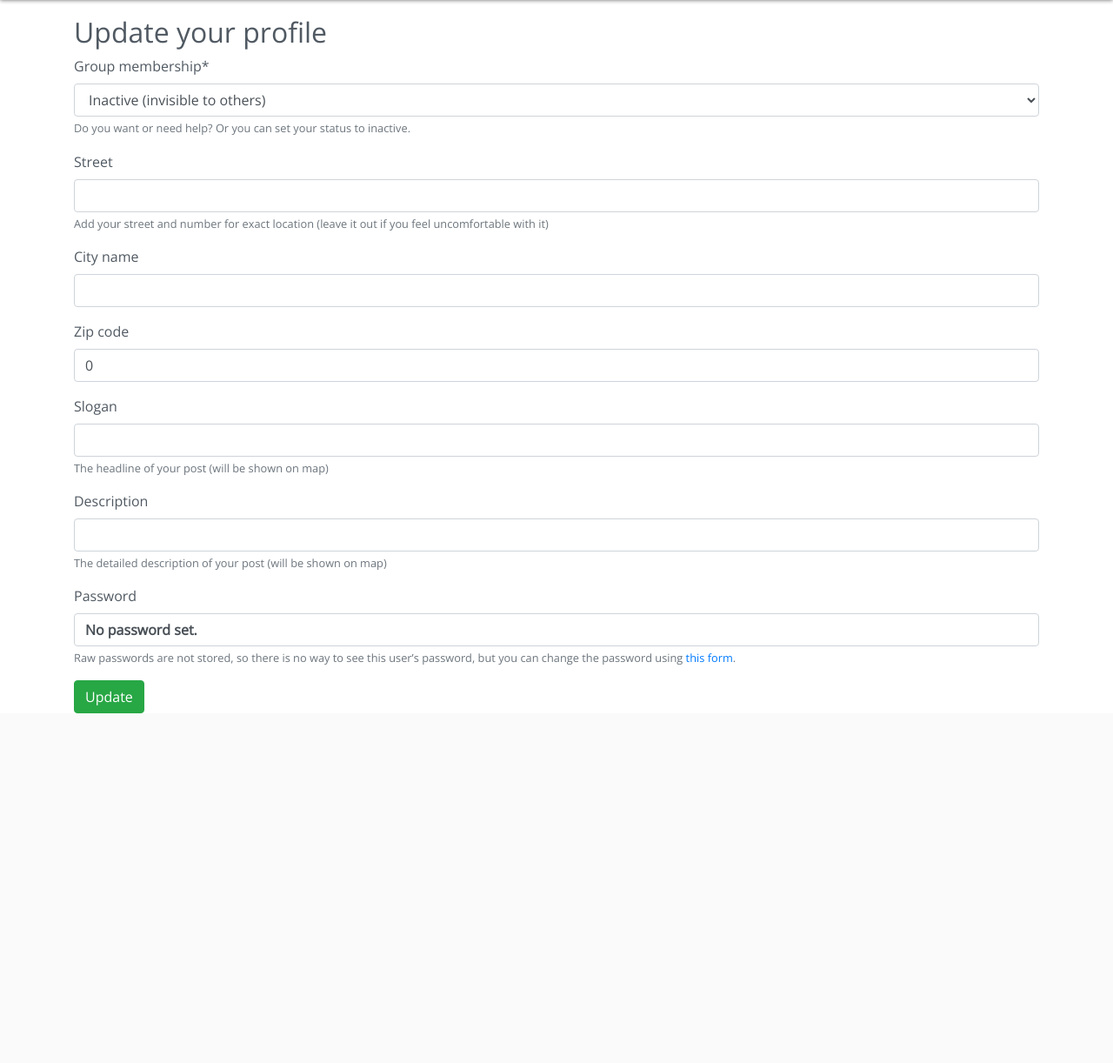
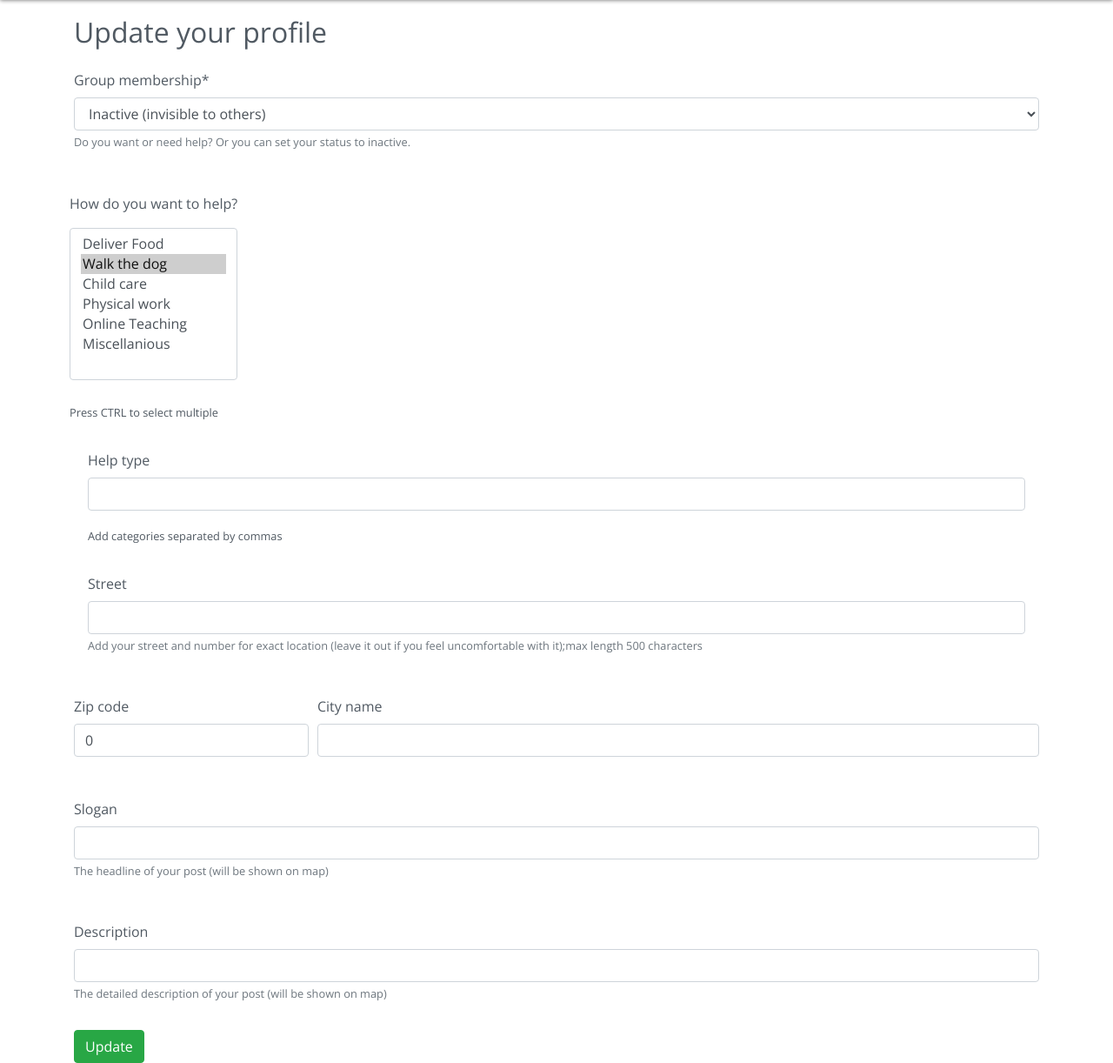
Before and after one commit to SmartDataWithR/CovidHelper, a Django app: template templates/users/updateUser.html in a window 1280 px wide. Shown: the part 54-1276 px from the top of the page at 87% size. Before the commit the page ends 874 px from the top, so only its background shows below. Run offline with Django 3.2, Linux system fonts and the light colour scheme; the template is opened without the code that fills it: values that come from a table or form of the project are taken from there, others are empty; parts of the project's set-up code (start-up, migrations or seed data) failed here and were passed over; some libraries are stand-ins or nearby versions.

Commit message:
Imprint, Malathi added, categories added
Gunnar added to imprint, Malathi added to team, Categories added to Update Profile

```diff
--- a/templates/users/updateUser.html
+++ b/templates/users/updateUser.html
@@ -5,15 +5,76 @@
 {% block title %} Update Your Profile {% endblock title %}
 {% block content %}
 <br><br><br>
+
+
 <div class="container">
     <h2>Update your profile</h2>
     <div id="updateUser">
         <form action="" method="post">
             {% csrf_token %}
-            {{ form|crispy }}
+            <div class="form-row">
+                <div class="form-group col-md-12 mb-0 mt-0">
+                    {{ form.group_membership|as_crispy_field }}
+                </div>
+                <div class="form-row">
+                    <div class="form-group col-md-12 mb-0 mt-0">
+                        <p>
+                            How do you want to help?
+                        </p>
+
+                        <select class="form-control" multiple id="help" size="7" onchange="getComboA(this)">
+                            <option value="Deliver Food">Deliver Food</option>
+                            <option value="Walk the dog" selected="selected">Walk the dog</option>
+                            <option value="Child care">Child care</option>
+                            <option value="Physical work">Physical work</option>
+                            <option value="Online Teaching">Online Teaching</option>
+                            <option value="Miscellanious">Miscellanious</option>
+                        </select>
+                        <br>
+                        <small>
+                            Press CTRL to select multiple
+                        </small>
+                    </div>
+                </div>
+
+            </div>
+            <div class="form-group col-md-12 mb-0 mt-0">
+                {{ form.help_type|as_crispy_field }}
+                <small>
+                    Add categories separated by commas
+                </small>
+            </div>
+            <div class="form-group col-md-12 mb-0 mt-0">
+                {{ form.street|as_crispy_field }}
+            </div>
+
+            <div class="form-row">
+                <div class="form-group col-md-3 mb-0">
+                    {{ form.zip_code|as_crispy_field }}
+                </div>
+                <div class="form-group col-md-9 mb-0">
+                    {{ form.city_name|as_crispy_field }}
+                </div>
+            </div>
+            <div class="form-row">
+                <div class="form-group col-md-12 mb-0">
+                    {{ form.slogan|as_crispy_field }}
+                </div>
+                <div class="form-group col-md-12 mb-0">
+                    {{ form.description|as_crispy_field }}
+                </div>
+            </div>
             <button class="btn btn-success" type="submit">Update</button>
         </form>
     </div>
 </div>
+<script type="application/javascript">
+    function getComboA(selectObject) {
+        var value = $(selectObject).val(); //selectObject.value;
+        document.getElementById("id_help_type").value = value;
+        console.log(value);
+    }
+</script>
+
 
 {% endblock content %}
--- a/users/forms.py
+++ b/users/forms.py
@@ -15,4 +15,4 @@ class CustomUserChangeForm(UserChangeForm):
 
     class Meta:
         model = CustomUser
-        fields = ('id', 'group_membership', 'street', 'city_name', 'zip_code', 'slogan', 'description')# , 'longitude', 'latitude')
+        fields = ('id', 'group_membership', 'help_type','street', 'city_name', 'zip_code', 'slogan', 'description')# , 'longitude', 'latitude')
--- a/users/models.py
+++ b/users/models.py
@@ -28,8 +28,8 @@ class CustomUser(AbstractUser):
 
     group_membership = models.CharField(max_length=1, choices=GROUPS, default=2, help_text='Do you want or need help? Or you can set your status to inactive.')
     map_show_location = models.CharField(max_length=1, choices=MAP_VIEW, default=0, help_text='if you choose exact - your location will be shown exactly; if you do not want to expose your exact location choose rough')
-    #help_type = models.CharField(max_length=1, choices=HELP_GROUPS, default=1)
-    street = models.CharField(max_length=500, blank=True, help_text='Add your street and number for exact location (leave it out if you feel uncomfortable with it)')
+    help_type = models.CharField(max_length=255, blank=True)
+    street = models.CharField(max_length=500, blank=True, help_text='Add your street and number for exact location (leave it out if you feel uncomfortable with it);max length 500 characters')
     city_name = models.CharField(max_length=100, blank=True)
     zip_code = models.IntegerField(blank=True, default=0)
     longitude = models.FloatField(default=42, blank=True, null=True)
```
Also changed, not shown: templates/pages/home.html (+19 -5 lines), templates/pages/imprint.html (+12 -3 lines), templates/pages/navbar.html (+10 -13 lines), locale/de/LC_MESSAGES/django.po, static/images/Malathi.jpg (added), users/migrations/0004_customuser_help_type.py (added).
